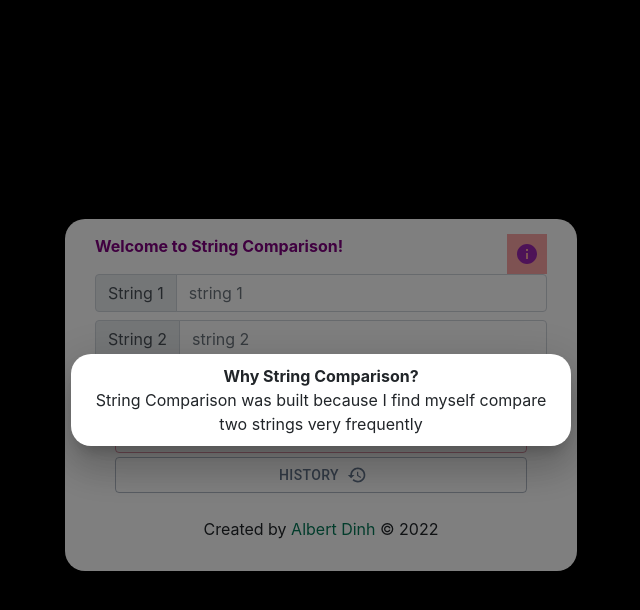
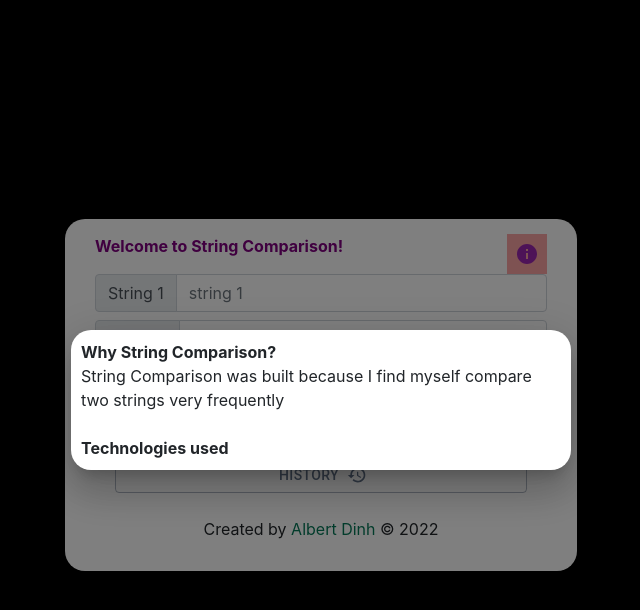
Before and after one commit to albert-dinh-01/stringComparison, a React (Create React App) app: page / in a window 1280 px wide. Both pictures are taken after a click on the button "add an alarm". Shown: the top 610 px of the page, without its empty margins (319-959 px from the left). Built offline with nearby package versions, Linux system fonts and the light colour scheme.

Commit message:
Added tech used in info

```diff
--- a/src/components/Strings/AddString.js
+++ b/src/components/Strings/AddString.js
@@ -170,11 +170,18 @@ const AddString = (props) => {
 							aria-describedby="parent-modal-description"
 						>
 							<Box sx={style}>
-								<strong>Why String Comparison?</strong>
-								<p>
+								<p className="text-left" id="WhyStringComparison">
+									<strong>Why String Comparison?</strong>
+								</p>
+
+								<p className="text-left">
 									{" "}
 									String Comparison was built because I find myself compare two
 									strings very frequently
+								</p>
+								<br />
+								<p className="text-left" id="techUsed">
+									<strong>Technologies used</strong>
 								</p>
 							</Box>
 						</Modal>
```
